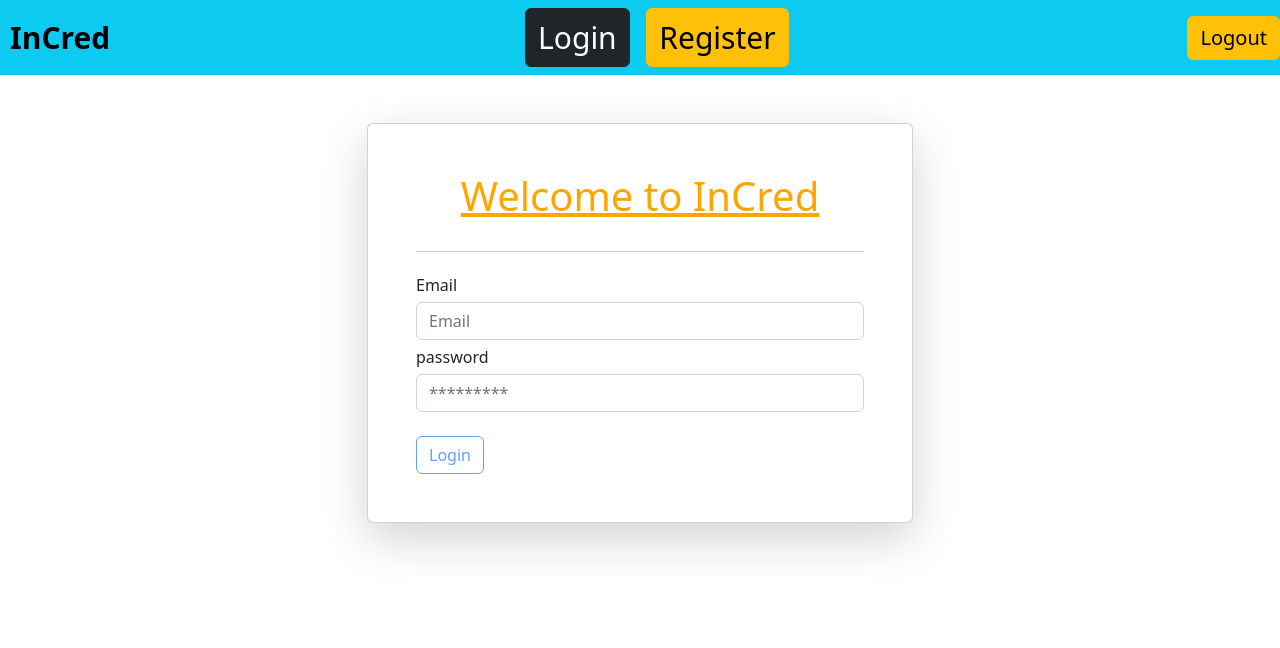
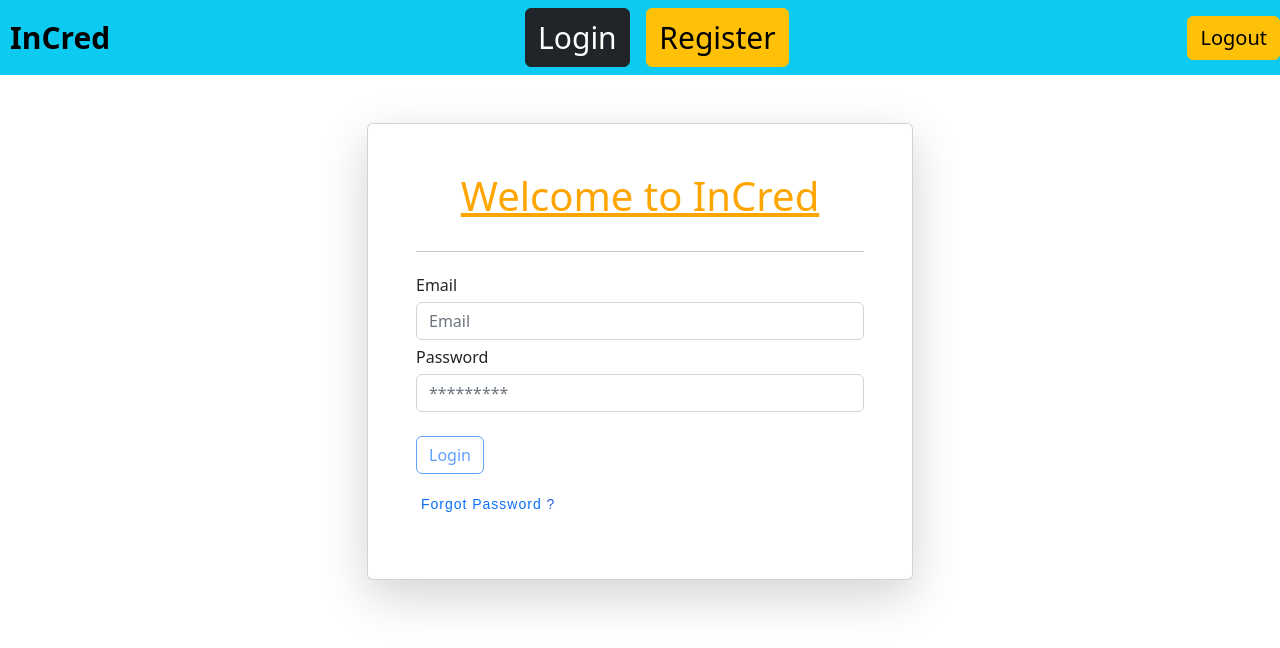
Before and after one commit to AmirSohelShaik-8515043145/Login-Project-Angular, an Angular app in the folder Frontend on angular14-bootstrap5/: page /login in a window 1280 px wide. Shown: the top 648 px of the page. Built offline with nearby package versions, Linux system fonts and the light colour scheme.

Commit message:
login api added

```diff
--- a/Frontend on angular14-bootstrap5/src/app/pages/login/login.component.css
+++ b/Frontend on angular14-bootstrap5/src/app/pages/login/login.component.css
@@ -0,0 +1,15 @@
+.forgotPass pre {
+    margin-top: 20px;
+    letter-spacing: 1px;
+    font-family: sans-serif;
+    color: rgb(36, 93, 225);
+}
+
+.forgotPass a{
+    text-decoration: none;
+}
+
+.forgotPass a:hover {
+    text-decoration: underline;
+
+}
--- a/Frontend on angular14-bootstrap5/src/app/pages/login/login.component.html
+++ b/Frontend on angular14-bootstrap5/src/app/pages/login/login.component.html
@@ -1,8 +1,9 @@
+<link rel="stylesheet" href="login.component.css">
 <div class="container">
   <div class="row justify-content-center">
     <div class="col-md-6">
       <div class="card shadow-lg p-5 mt-5 mb-5">
-        <h1 style="margin:auto; padding-bottom: 15px; color:orange" ><u>Welcome to InCred</u></h1>
+        <h1 style="margin:auto; padding-bottom: 15px; color:orange"><u>Welcome to InCred</u></h1>
         <hr />
         <div [ngClass]="className" role="alert">
           {{message}}
@@ -13,7 +14,7 @@
 
             <!-- //EMAIL -->
             <label style="margin:5px 0px; ">Email</label>
-            <input type="email" class="form-control" placeholder="Email" formControlName="email"/>
+            <input type="email" class="form-control" placeholder="Email" formControlName="email" />
 
             <div *ngIf="loginForm.controls['email']?.touched">
               <span style="color:red; font-size: 12px;">
@@ -28,13 +29,8 @@
             </div>
 
             <!-- //PASSWORD -->
-            <label style="margin:5px 0px; ">password</label>
-            <input
-              type="password"
-              class="form-control"
-              placeholder="*********"
-              formControlName="password"
-            />
+            <label style="margin:5px 0px; ">Password</label>
+            <input type="password" class="form-control" placeholder="*********" formControlName="password" />
 
             <div *ngIf="loginForm.controls['password']?.touched">
               <span style="color:red; font-size: 12px;">
@@ -53,7 +49,13 @@
           <button class="btn btn-outline-primary btn-block" [disabled]="!loginForm.valid" (click)="login()">
             Login
           </button>
+
+          <div class="forgotPass">
+            <pre> <a routerLink="**" class="text-primary" style="cursor: pointer;">Forgot Password</a> ?</pre>
+          </div>
+
         </form>
+
       </div>
     </div>
   </div>
--- a/Frontend on angular14-bootstrap5/src/app/pages/login/login.component.ts
+++ b/Frontend on angular14-bootstrap5/src/app/pages/login/login.component.ts
@@ -25,26 +25,28 @@ export class LoginComponent implements OnInit {
   login() {
     this.isProcess = true;
     let data = this.loginForm.value;
-    let { username, password } = data
-    data.username = username.trim()
-    data.password = password.trim()
+    console.log(data)
     delete data['confirm']
     this.auth.login(data).subscribe(res => {
-      if (res.success) {
+      if (res.status) {
         this.isProcess = false;
-        this.message = "Account has been created :)";
+        this.message = res.message;
         this.className = 'alert alert-success';
+        this.loginForm.reset()
       }
       else {
         this.isProcess = false;
         this.message = res.message;
         this.className = 'alert alert-danger';
+        setTimeout(() => {
+          this.message = "";
+          this.className = "d-none"
+        }, 4000)
       }
     }, err => {
       this.isProcess = false;
       this.message = "Server Error !!";
-      this.className = 'alert alert-success'
-      console.log(err)
+      this.className = 'alert alert-danger'
       this.message = err.error.message
       setTimeout(() => {
         this.message = "";
--- a/Frontend on angular14-bootstrap5/src/app/pages/register/register.component.html
+++ b/Frontend on angular14-bootstrap5/src/app/pages/register/register.component.html
@@ -1,6 +1,7 @@
-<div class="container">
-  <div class="row justify-content-center">
-    <div class="col-md-6">
+<div class="container" >
+  <div class="row justify-content-center" >
+  <div class="row justify-content-center" >
+    <div class="col-md-6" >
       <div class="card shadow-lg p-5 mt-5 mb-5">
         <h1 style="margin:auto; padding-bottom: 15px; color:orange" ><u>Welcome to InCred</u></h1>
         <hr />
```
Also changed, not shown: 1 other file (tests, documents, lock files or other folders).
